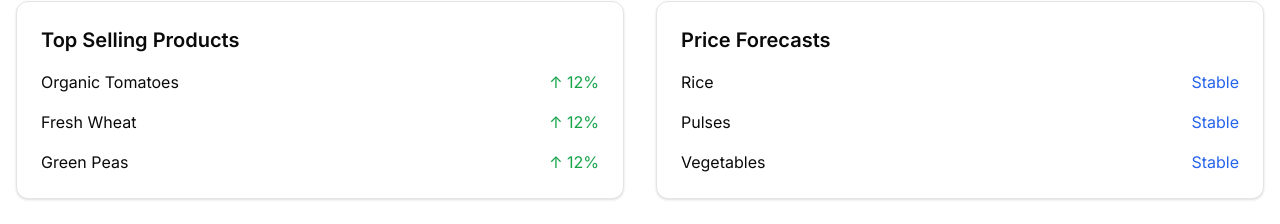
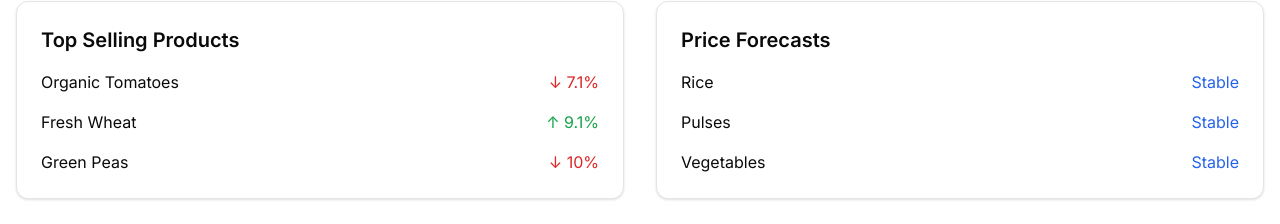
Before and after one commit to sumit6499/agriconnect, a Next.js app: page / in a window 1280 px wide. Shown: the part 1008-1232 px from the top of the page. Built offline with nearby package versions, Linux system fonts and the light colour scheme.

Commit message:
add:actual price gain on main page

```diff
--- a/app/page.tsx
+++ b/app/page.tsx
@@ -1,11 +1,53 @@
+"use client";
+
+import { useEffect, useState } from "react";
 import { Button } from "@/components/ui/button";
 import { Card } from "@/components/ui/card";
 import { Leaf, ShoppingBasket, TrendingUp } from "lucide-react";
 import Image from "next/image";
 import Link from "next/link";
 
+// Mock price simulation hook
+const initialPrices = [
+  { product: "Organic Tomatoes", basePrice: 30 },
+  { product: "Fresh Wheat", basePrice: 22 },
+  { product: "Green Peas", basePrice: 18 },
+];
+
+function usePriceSimulation() {
+  const [prices, setPrices] = useState(() =>
+    initialPrices.map((item) => ({
+      ...item,
+      currentPrice: item.basePrice,
+      previousPrice: item.basePrice,
+    }))
+  );
+
+  useEffect(() => {
+    const interval = setInterval(() => {
+      setPrices((prevPrices) =>
+        prevPrices.map((item) => {
+          const change = Math.floor(Math.random() * 5) - 2; // -2 to +2
+          const newPrice = Math.max(item.currentPrice + change, 1);
+          return {
+            ...item,
+            previousPrice: item.currentPrice,
+            currentPrice: newPrice,
+          };
+        })
+      );
+    }, 2000);
+
+    return () => clearInterval(interval);
+  }, []);
+
+  return prices;
+}
+
 
 export default function Home() {
+  const simulatedPrices = usePriceSimulation();
+
   return (
     <div className="container mx-auto px-4 py-8">
       {/* Hero Section */}
@@ -77,21 +119,29 @@ export default function Home() {
         </div>
       </section>
 
-      {/* Market Trends Preview */}
+      {/* Market Trends Section */}
       <section className="mb-16">
         <h2 className="text-3xl font-bold text-center mb-8">Latest Market Trends</h2>
         <div className="grid md:grid-cols-2 gap-8">
           <Card className="p-6">
             <h3 className="text-xl font-semibold mb-4">Top Selling Products</h3>
             <div className="space-y-4">
-              {["Organic Tomatoes", "Fresh Wheat", "Green Peas"].map((item) => (
-                <div key={item} className="flex justify-between items-center">
-                  <span>{item}</span>
-                  <span className="text-green-600">↑ 12%</span>
-                </div>
-              ))}
+              {simulatedPrices.map((item) => {
+                const change =
+                  ((item.currentPrice - item.previousPrice) / item.previousPrice) * 100;
+                const isGain = change >= 0;
+                return (
+                  <div key={item.product} className="flex justify-between items-center">
+                    <span>{item.product}</span>
+                    <span className={isGain ? "text-green-600" : "text-red-600"}>
+                      {isGain ? "↑" : "↓"} {Math.abs(parseFloat(change.toFixed(1)))}%
+                    </span>
+                  </div>
+                );
+              })}
             </div>
           </Card>
+
           <Card className="p-6">
             <h3 className="text-xl font-semibold mb-4">Price Forecasts</h3>
             <div className="space-y-4">
```
